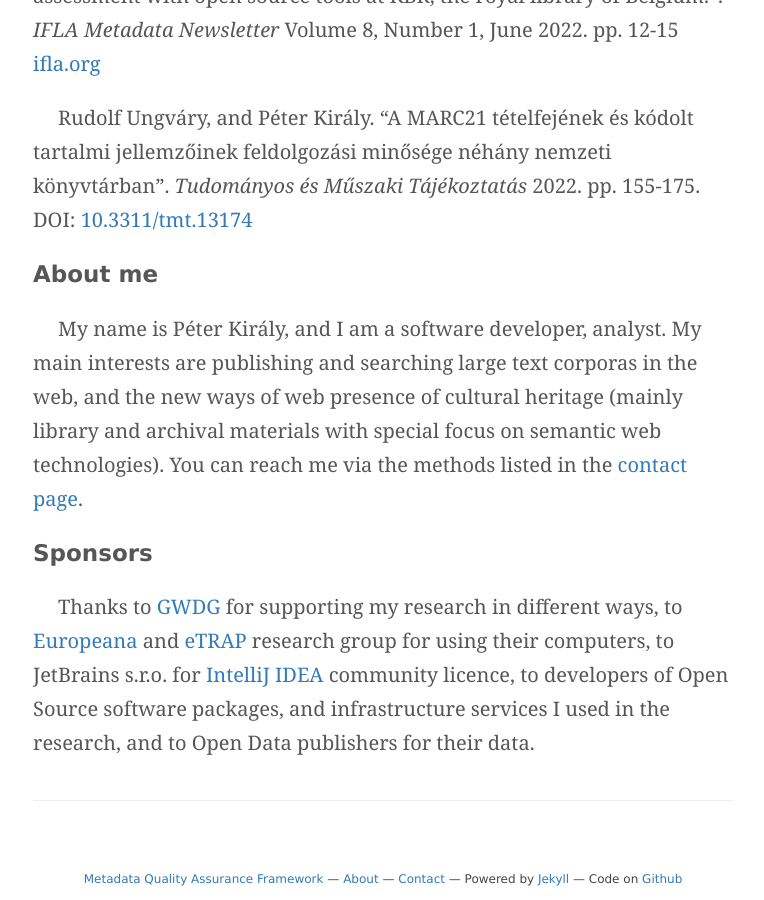
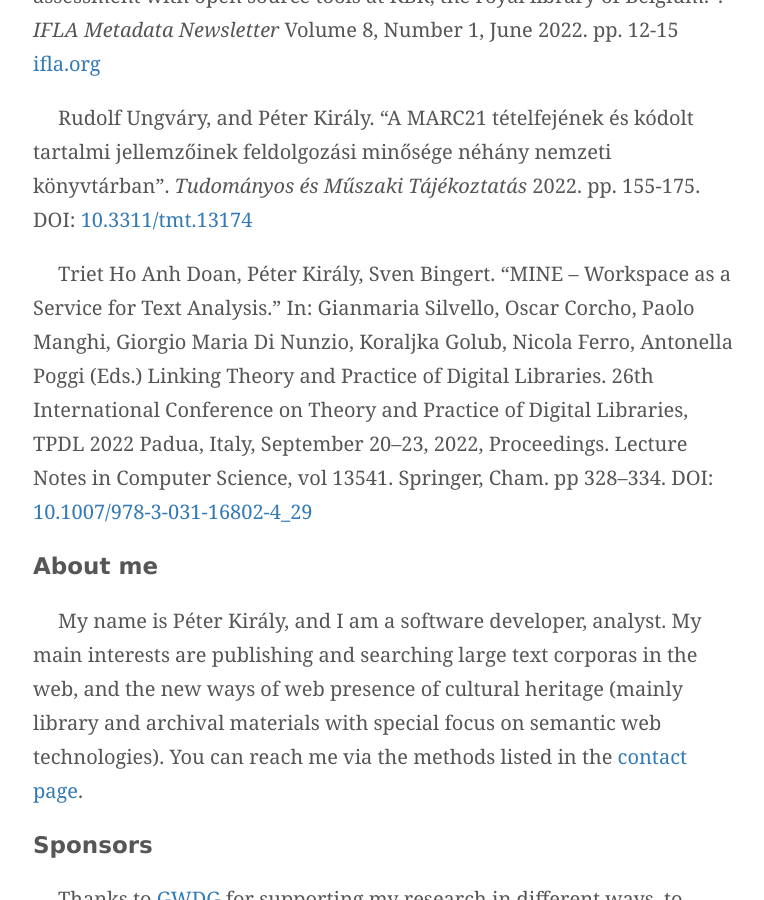
Before and after one commit to pkiraly/pkiraly.github.io, a Jekyll site: the page built from about.md, in a window 1280 px wide and 900 px high, scrolled down 12070 px. Shown: the whole window, without its empty margins (257-1021 px from the left). Built offline with Jekyll 4.4.1, drawn with Linux system fonts in a browser that asks for light colours; nearby versions of some CDN libraries; some web fonts are replaced; comment, search, counter and statistics services are not loaded.

Commit message:
adding Doan-Kiraly-Bingert, 2022

```diff
--- a/about.md
+++ b/about.md
@@ -185,6 +185,9 @@ Péter Király, and Hannes Lowagie. "Implementation of a daily MARC assessment w
 
 Rudolf Ungváry, and Péter Király. "A MARC21 tételfejének és kódolt tartalmi jellemzőinek feldolgozási minősége néhány nemzeti könyvtárban". *Tudományos és Műszaki Tájékoztatás* 2022. pp. 155-175. DOI: [10.3311/tmt.13174](http://doi.org/10.3311/tmt.13174)
 
+Triet Ho Anh Doan, Péter Király, Sven Bingert. "MINE – Workspace as a Service for Text Analysis." In: Gianmaria Silvello, Oscar Corcho, Paolo Manghi, Giorgio Maria Di Nunzio, Koraljka Golub, Nicola Ferro, Antonella Poggi (Eds.) Linking Theory and Practice of Digital Libraries. 26th International Conference on Theory and Practice
+of Digital Libraries, TPDL 2022 Padua, Italy, September 20–23, 2022, Proceedings. Lecture Notes in Computer Science, vol 13541. Springer, Cham. pp 328–334. DOI: [10.1007/978-3-031-16802-4_29](https://doi.org/10.1007/978-3-031-16802-4_29)
+
 
 <!-- span id="badgeCont105"><script type="text/javascript" src="https://publons.com/mashlets?el=badgeCont105&rid=AAW-9289-2021"></script></span -->
 
```
